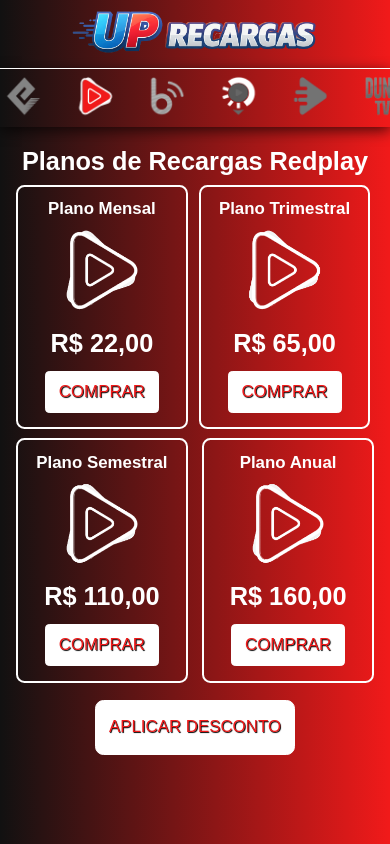
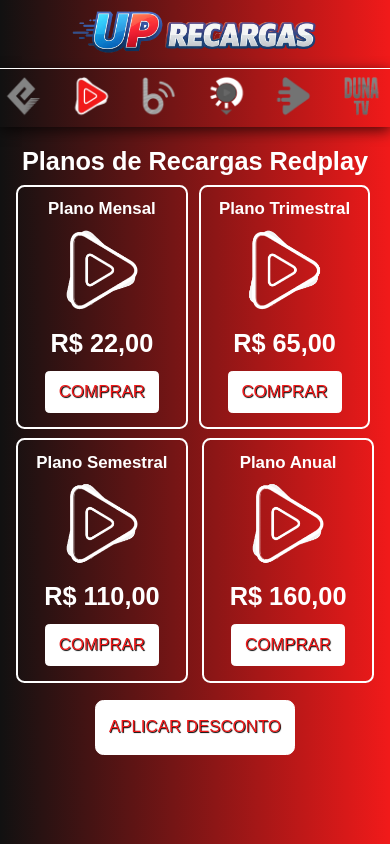
Before and after one commit to uprecargas/home, a plain HTML site: page redplay/index.html in a window 390 px wide. Drawn offline with Linux system fonts and the light colour scheme.

Commit message:
Update style.css

```diff
--- a/redplay/style.css
+++ b/redplay/style.css
@@ -239,7 +239,7 @@
         flex-direction: row;
         justify-content: flex-start;
         overflow-x: auto;
-        gap: 1.5vh;
+        gap: 1vh;
         padding: 0;
         white-space: nowrap;
         border-right: none;
```
